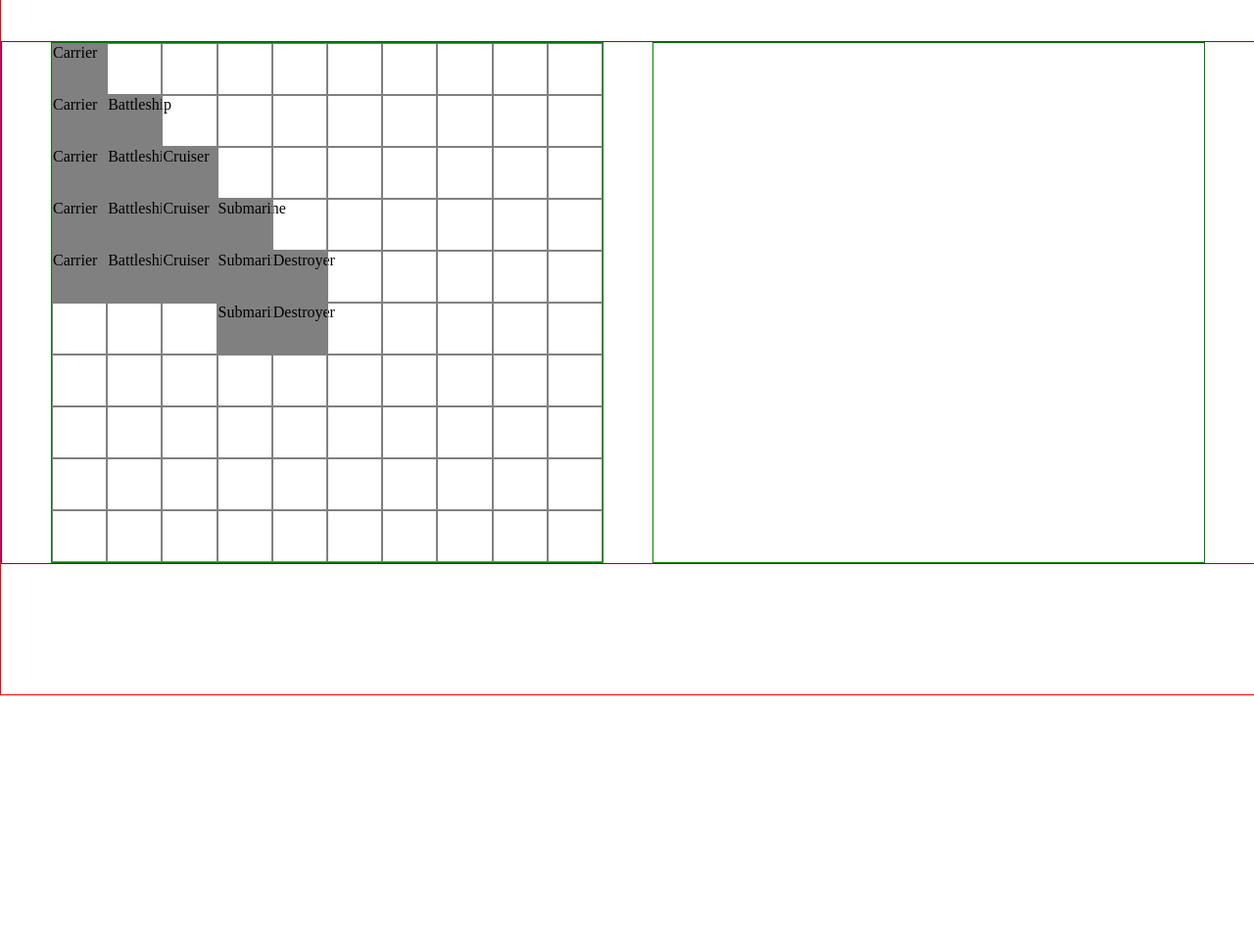
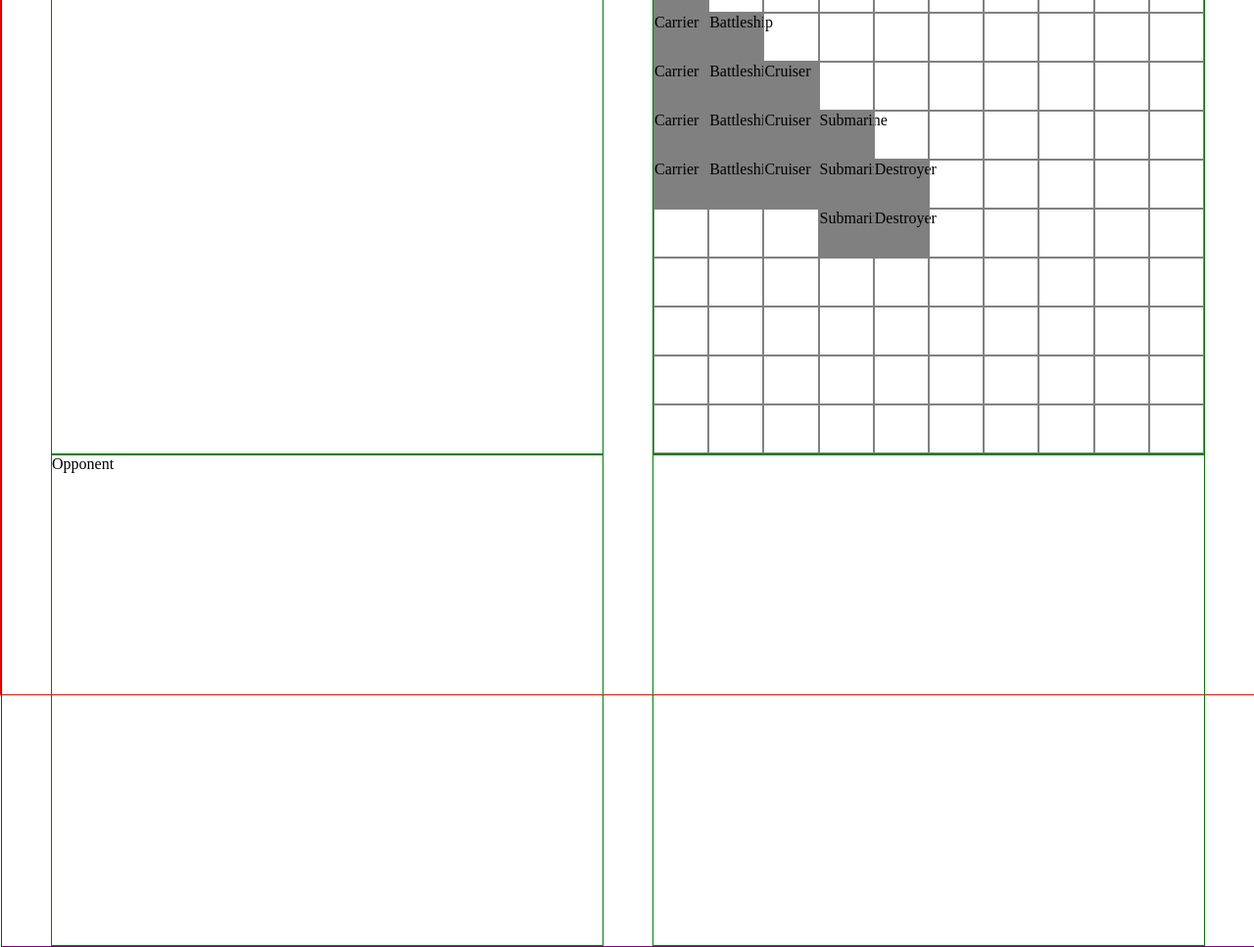
Before and after one commit to resoj/battleship, a website built with webpack: page src/index.html in a window 1280 px wide. Shown: the part 92-1059 px from the top of the page at 98% size. Before the commit the page ends 802 px from the top, so only its background shows below. Built offline with nearby package versions, Linux system fonts and the light colour scheme; files whose address does not match are found by name.

Commit message:
Add player names to respective boards

```diff
--- a/src/index.html
+++ b/src/index.html
@@ -11,7 +11,10 @@
             <img src="./images/battleship_logo.png">
         </div>
         <div id="game-area">
-            <div id="player-one-board-area"></div>
+            <p>Player</p>
+            <div id="player-one-board-area">
+            </div>
+            <p> Opponent</p>
             <div id="player-two-board-area"></div>
         </div>
         <div id="footer"></div>
```
